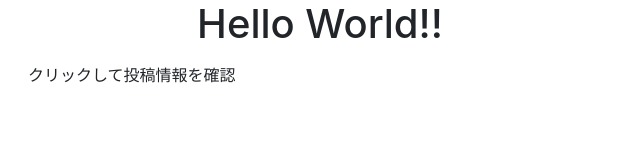
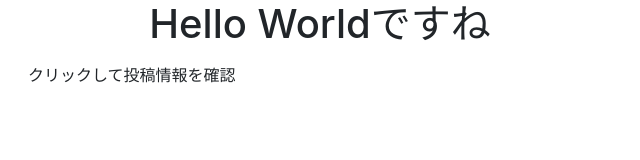
Before and after one commit to Nakanishi-Asahi/pwa_test3.github.io, a website: page index.html in a window 1280 px wide. Shown: the whole page, without its empty margins (0-640 px from the left). Drawn offline with nearby package versions, Linux system fonts and the light colour scheme; no server answers.

Commit message:
2021/10/21

```diff
--- a/index.html
+++ b/index.html
@@ -3,7 +3,7 @@
 
 <head>
   <meta charset="utf-8" />
-  <title>Hello World Test!!</title>
+  <title>Hello World Test</title>
   <link rel="stylesheet" href="./bootstrap.min.css">
   <meta name="viewport" content="width=device-width, initial-scale=1">
   <script src="./main.js"></script>
@@ -12,7 +12,7 @@
 <body>
   <div class="col-sm-3"></div>
   <div class="col-sm-6">
-    <h1 class="text-center">Hello World!!</h1>
+    <h1 class="text-center">Hello Worldですね</h1>
     <button id="button" onclick="getPost()" class="btn center-block">クリックして投稿情報を確認</button>
   </div>
   <div class="col-sm-3"></div>
```
